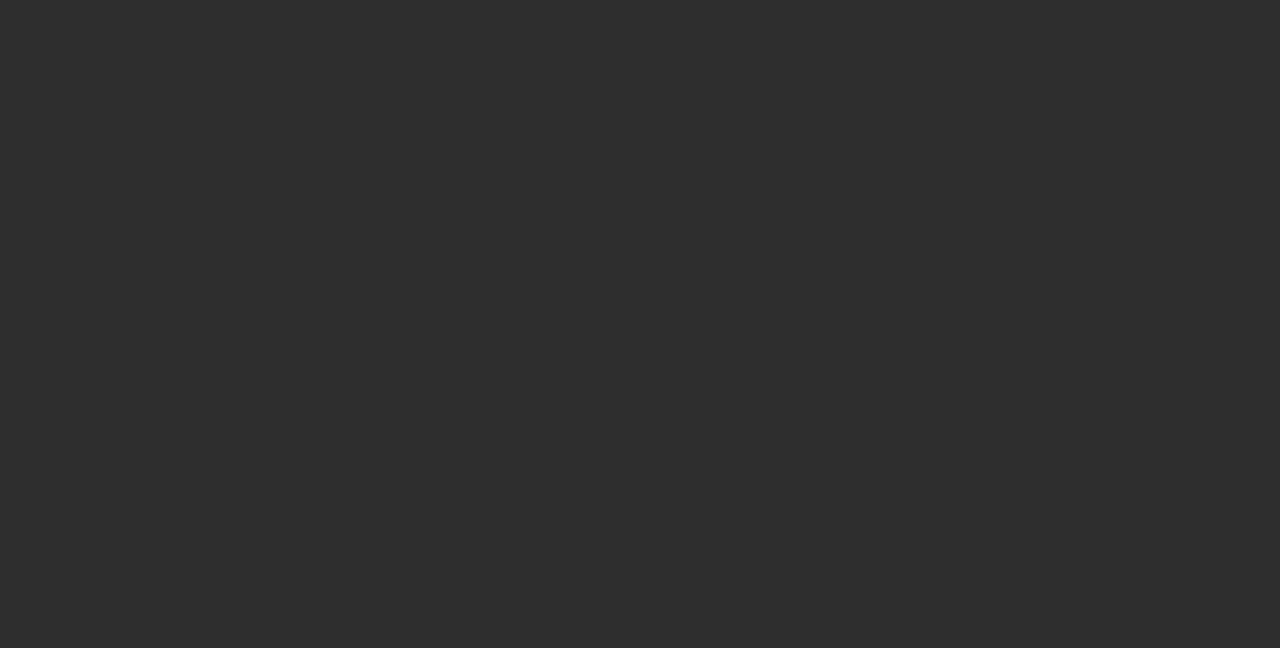
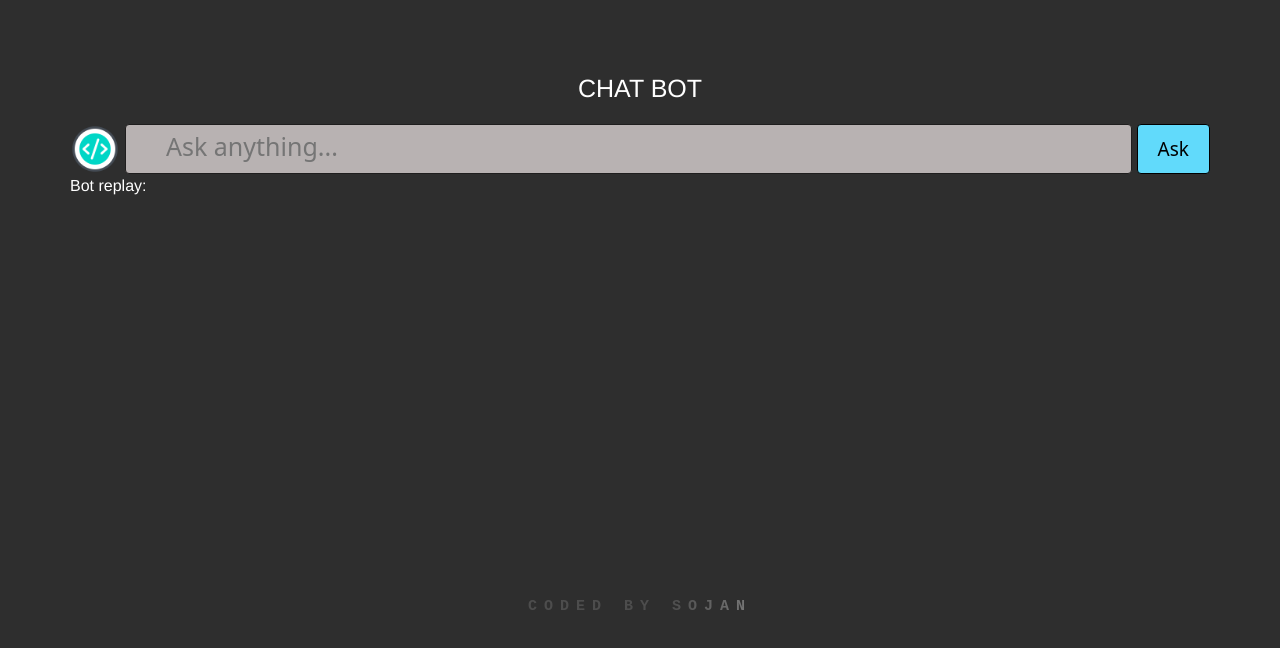
Before and after one commit to sojanonelson/chat-react-client, a React (Create React App) app: page /chat in a window 1280 px wide. Shown: the top 648 px of the page. Built offline with nearby package versions, Linux system fonts and the light colour scheme.

Commit message:
Update App.js

```diff
--- a/src/App.js
+++ b/src/App.js
@@ -1,5 +1,5 @@
 import { BrowserRouter as Router, Route } from "react-router-dom";
-import Home from "./components/bot.js";
+import Chat from "./components/bot.js";
 import Index from "./components/Index";
 import "./components/all.css";
 
@@ -8,7 +8,7 @@ const App = () => {
 
         <Router>
             <Route exact path="/" component={Index} />
-            <Route path="/home" component={Home} />
+            <Route path="/chat" component={Chat} />
         </Router>
 
     )
```
